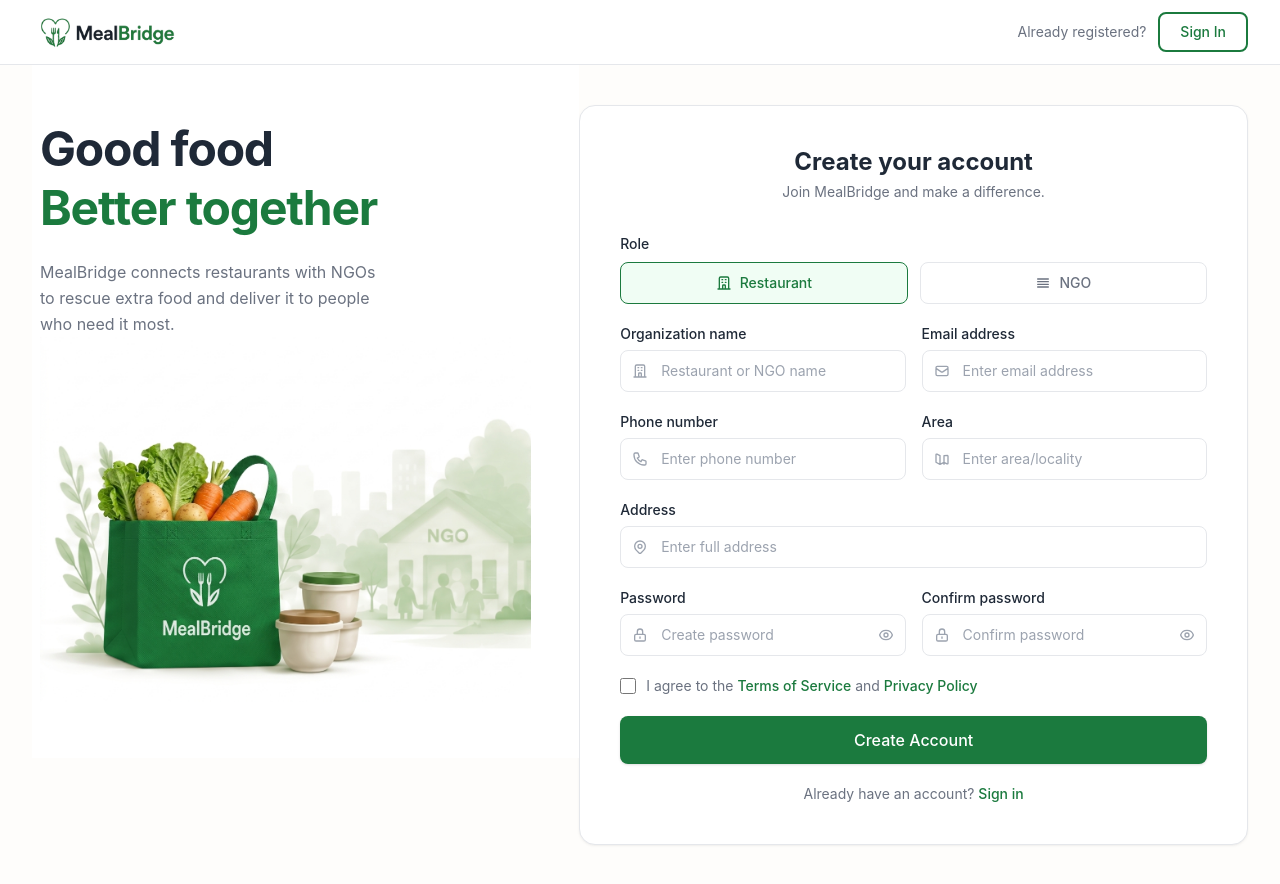
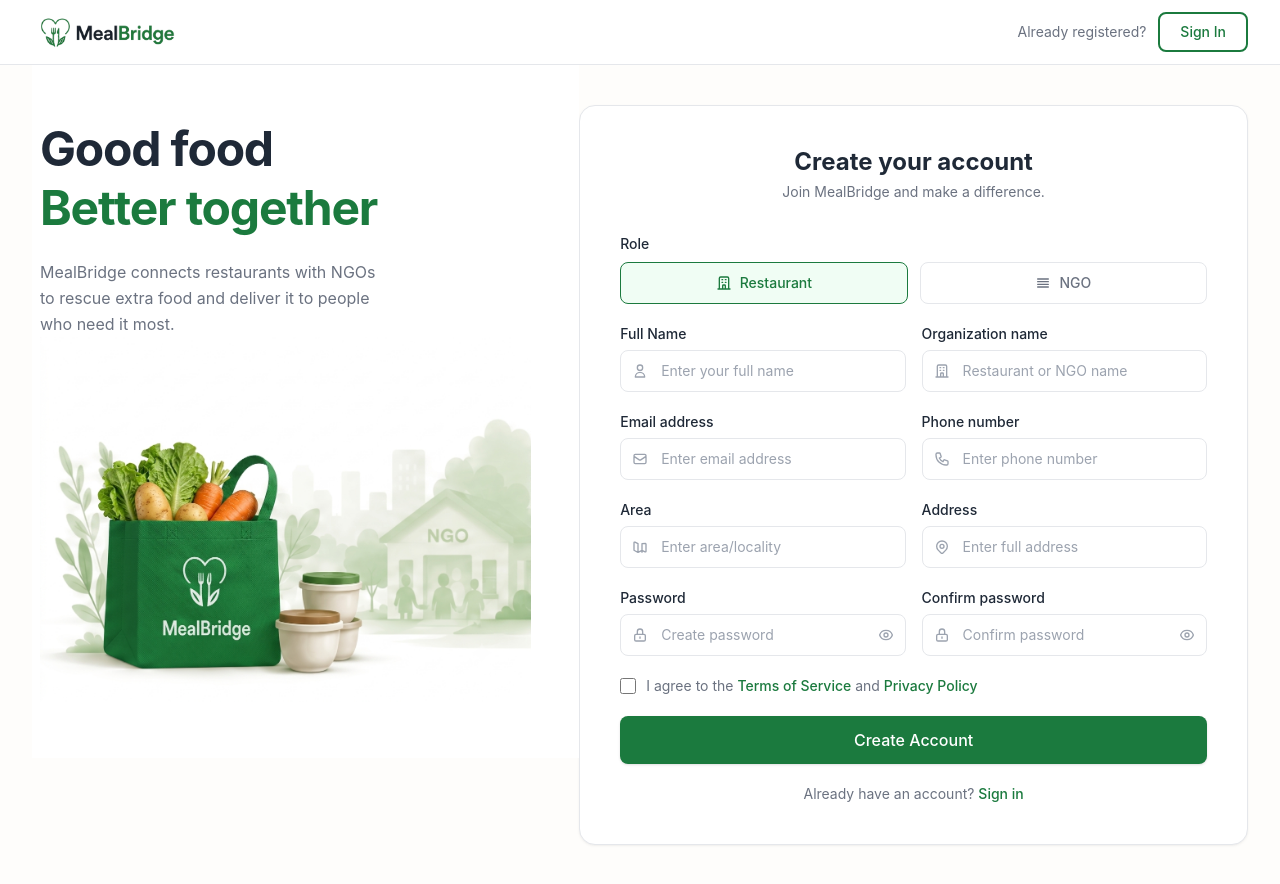
Before and after one commit to ahsanul0185/MealBridge, a React (Vite) app in the folder client-mealbridge/: page /register in a window 1280 px wide. Built offline with nearby package versions, Linux system fonts and the light colour scheme; no server answers.

Commit message:
added FullName field

```diff
--- a/client-mealbridge/src/pages/auth/ForgotPasswordPage.tsx
+++ b/client-mealbridge/src/pages/auth/ForgotPasswordPage.tsx
@@ -89,7 +89,7 @@ export function ForgotPasswordPage() {
                 <div className="rounded-lg border border-green-200 bg-green-50 p-4 text-center">
                   <p className="text-sm font-medium text-green-800">Reset link sent!</p>
                   <p className="mt-1 text-sm text-green-700">
-                    If an account exists for <strong>{email}</strong>, you'll receive an email with instructions.
+                    A reset link has been sent to <strong>{email}</strong>.
                   </p>
                   <Link
                     to="/login"
--- a/client-mealbridge/src/pages/auth/RegisterPage.tsx
+++ b/client-mealbridge/src/pages/auth/RegisterPage.tsx
@@ -27,6 +27,7 @@ export function RegisterPage() {
       setRole(roleParam);
     }
   }, [searchParams]);
+  const [fullName, setFullName] = useState("");
   const [name, setName] = useState("");
   const [email, setEmail] = useState("");
   const [phone, setPhone] = useState("");
@@ -162,8 +163,25 @@ export function RegisterPage() {
                 </div>
               </div>
 
-              {/* Name & Email */}
+              {/* Full Name & Organization Name */}
               <div className="grid grid-cols-1 gap-4 sm:grid-cols-2">
+                <div>
+                  <label className="mb-1.5 block text-sm font-medium text-dark-gray">Full Name</label>
+                  <div className="relative">
+                    <div className="pointer-events-none absolute inset-y-0 left-0 flex items-center pl-3 text-text-muted">
+                      <svg className="h-4 w-4" fill="none" stroke="currentColor" viewBox="0 0 24 24">
+                        <path strokeLinecap="round" strokeLinejoin="round" strokeWidth={2} d="M16 7a4 4 0 11-8 0 4 4 0 018 0zM12 14a7 7 0 00-7 7h14a7 7 0 00-7-7z" />
+                      </svg>
+                    </div>
+                    <input
+                      type="text"
+                      value={fullName}
+                      onChange={(e) => setFullName(e.target.value)}
+                      placeholder="Enter your full name"
+                      className="focus-ring block w-full rounded-lg border border-border bg-white py-2.5 pl-10 pr-3 text-sm text-dark-gray placeholder:text-text-muted focus:border-primary"
+                    />
+                  </div>
+                </div>
                 <div>
                   <label className="mb-1.5 block text-sm font-medium text-dark-gray">Organization name</label>
                   <div className="relative">
@@ -184,6 +202,10 @@ export function RegisterPage() {
                   </div>
                   {errors.name && <p className="mt-1 text-xs text-red-500">{errors.name}</p>}
                 </div>
+              </div>
+
+              {/* Email & Phone */}
+              <div className="grid grid-cols-1 gap-4 sm:grid-cols-2">
                 <div>
                   <label className="mb-1.5 block text-sm font-medium text-dark-gray">Email address</label>
                   <div className="relative">
@@ -204,10 +226,6 @@ export function RegisterPage() {
                   </div>
                   {errors.email && <p className="mt-1 text-xs text-red-500">{errors.email}</p>}
                 </div>
-              </div>
-
-              {/* Phone & Area */}
-              <div className="grid grid-cols-1 gap-4 sm:grid-cols-2">
                 <div>
                   <label className="mb-1.5 block text-sm font-medium text-dark-gray">Phone number</label>
                   <div className="relative">
@@ -228,6 +246,10 @@ export function RegisterPage() {
                   </div>
                   {errors.phone && <p className="mt-1 text-xs text-red-500">{errors.phone}</p>}
                 </div>
+              </div>
+
+              {/* Area & Address */}
+              <div className="grid grid-cols-1 gap-4 sm:grid-cols-2">
                 <div>
                   <label className="mb-1.5 block text-sm font-medium text-dark-gray">Area</label>
                   <div className="relative">
@@ -248,11 +270,8 @@ export function RegisterPage() {
                   </div>
                   {errors.area && <p className="mt-1 text-xs text-red-500">{errors.area}</p>}
                 </div>
-              </div>
-
-              {/* Address - Full width */}
-              <div>
-                <label className="mb-1.5 block text-sm font-medium text-dark-gray">Address</label>
+                <div>
+                  <label className="mb-1.5 block text-sm font-medium text-dark-gray">Address</label>
                 <div className="relative">
                   <div className="pointer-events-none absolute inset-y-0 left-0 flex items-center pl-3 text-text-muted">
                     <svg className="h-4 w-4" fill="none" stroke="currentColor" viewBox="0 0 24 24">
@@ -271,6 +290,7 @@ export function RegisterPage() {
                   />
                 </div>
                 {errors.address && <p className="mt-1 text-xs text-red-500">{errors.address}</p>}
+                </div>
               </div>
 
               {/* Password & Confirm Password */}
```
Also changed, not shown: 1 other file (tests, documents, lock files or other folders).
